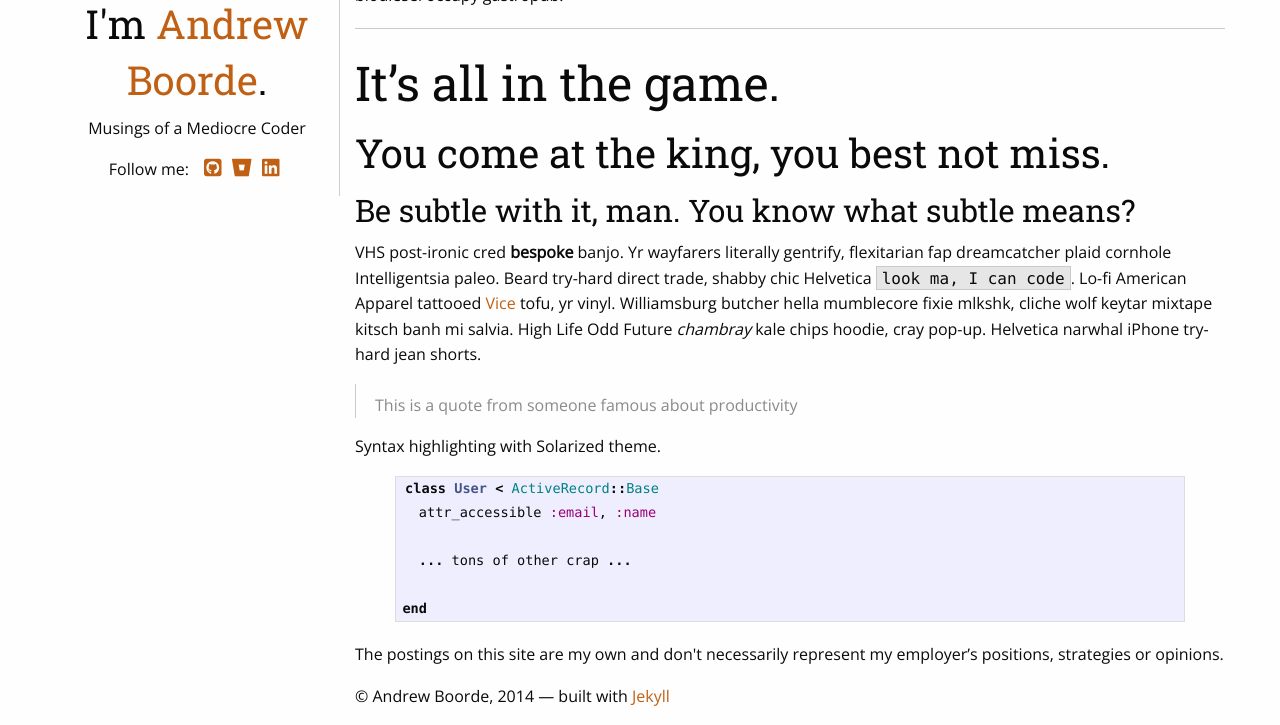
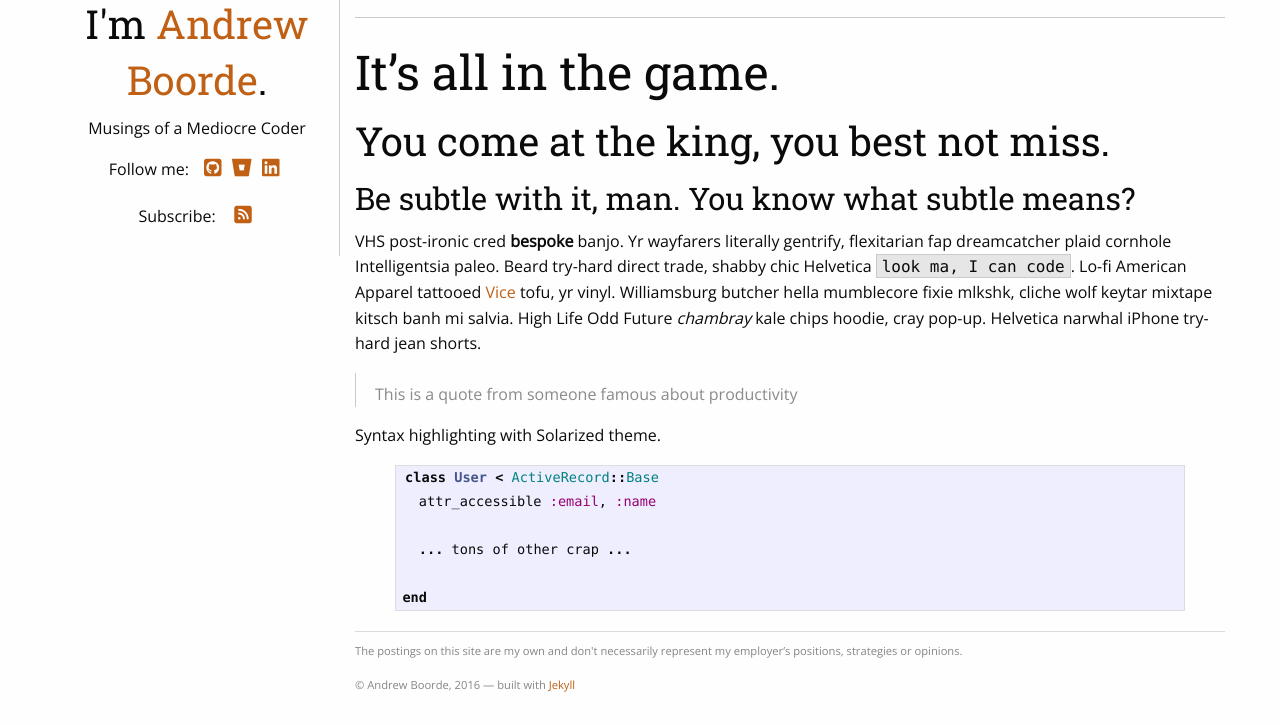
Before and after one commit to andrewboorde/andrewboorde.github.io, a Jekyll site: the page built from _posts/2016-11-24-example.md, in a window 1280 px wide and 1027 px high, cut to the strip 302-1027 px from the top of the window. Built offline with Jekyll 4.4.1, drawn with Linux system fonts in a browser that asks for light colours; nearby versions of some CDN libraries.

Commit message:
Ready to post

```diff
--- a/_config.yml
+++ b/_config.yml
@@ -1,15 +1,12 @@
 # Site settings
-title: Your awesome title
-email: your-email@domain.com
+title: Bork.
+email: andrew.boorde@infielddigital.com
 name: Andrew Boorde
 description: > # this means to ignore newlines until "baseurl:"
-  Write an awesome description for your new site here. You can edit this
-  line in _config.yml. It will appear in your document head meta (for
-  Google search results) and in your feed.xml site description.
+  Front end blog documenting my journey through the wonderful
+  world of the web
 baseurl: "" # the subpath of your site, e.g. /blog/
 url: "http://andrewboorde.github.io" # the base hostname & protocol for your site
-twitter_username: jekyllrb
-github_username:  jekyll
 
 # Build settings
 markdown: kramdown
@@ -23,7 +20,7 @@
 social:
   github: andrewboorde
   bitbucket: andrewboorde
-  #twitter: _swanson
-  #facebook: zuck
+  #twitter: bork
+  #facebook: bork
   linkedin: aboorde
   gravatar: 1bc22e8b8accf3339f5f7dd2c4c9ba5f
--- a/_includes/footer.html
+++ b/_includes/footer.html
@@ -4,7 +4,7 @@
     employer’s positions, strategies or opinions.
   </p>
   <p>
-    © {{ site.name }}, 2014 &mdash; built with <a href="http://jekyllrb.com/">Jekyll</a>
+    © {{ site.name }}, 2016 &mdash; built with <a href="http://jekyllrb.com/">Jekyll</a>
   </p>
   <script src="/js/foundation.min.js"></script>
   <script>
--- a/_includes/sidebar.html
+++ b/_includes/sidebar.html
@@ -13,3 +13,12 @@
 <div id="social">
     {% include social.html %}
 </div>
+<!-- <div class="rss-subscribe"><span>Subscribe: </span><div><a href="{{ "/feed.xml" | prepend: site.baseurl }}"><i class="fa fa-rss-square" aria-hidden="true"></i></a></div></div> -->
+<div class="rss-subscribe">
+    <span>Subscribe: </span>
+    <div>
+        <a title="RSS" href="{{ "/feed.xml" | prepend: site.baseurl }}">
+            <i class="fa fa-rss-square"></i>
+        </a>
+    </div>
+</div>
--- a/_layouts/post.html
+++ b/_layouts/post.html
@@ -4,7 +4,7 @@
 <div class="post">
 
   <header class="post-header">
-    <h1 class="post-header__title">{{ page.title }}</h1>
+    <h2 class="post-header__title">{{ page.title }}</h2>
     <p class="post-header__date">{{ page.date | date: "%b %-d, %Y" }}{% if page.author %} • {{ page.author }}{% endif %}{% if page.meta %} • {{ page.meta }}{% endif %}</p>
   </header>
 
--- a/css/main.scss
+++ b/css/main.scss
@@ -87,18 +87,28 @@
     margin-left: 0;
     h4 {
         //display: inline-flex;
+        margin-top: .5rem;
     }
     i {
         margin: 0 1.25rem;
         color: #A9A9A9;
         font-size: 0.75rem;
     }
-    li {
+    li:not(:last-child) {
         border-bottom: 2px dotted #C06014;
+        padding-bottom: .55rem;
+    }
+    p {
+        font-size: .9rem;
+        color: #656565;
+        font-style: italic;
     }
     .post-meta {
         color: #A9A9A9;
         font-size: 0.75rem;
+    }
+    &__button {
+
     }
 }
 .post-header {
@@ -124,3 +134,34 @@
     -webkit-clip-path: polygon(0 0, 0 100%, 100% 100%, 85% 0);
     clip-path: polygon(0 0, 0 100%, 100% 100%, 85% 0);
 }
+.disclaimer {
+    padding-top: 10px;
+    color: #868686;
+    font-size: .7rem;
+    border-top: 1px solid #dadada;
+}
+
+.rss-subscribe {
+    margin-top: 10px;
+    height: 50px;
+    display: flex;
+    justify-content: center;
+    div {
+        display: inline-block;
+        align-self: center;
+        width: 25px;
+    }
+    span {
+        margin-right: 15px;
+        display: inline-block;
+        align-self: center;
+    }
+    i {
+        font-size: 20px;
+        color: #C06014;
+        transition: .15s;
+    }
+    i:hover {
+        font-size: 30px;
+    }
+}
```
Also changed, not shown: _posts/2016-11-26-getting-started-jekyll-foundation.md (added, +11 -0 lines), index.html (+2 -6 lines).
